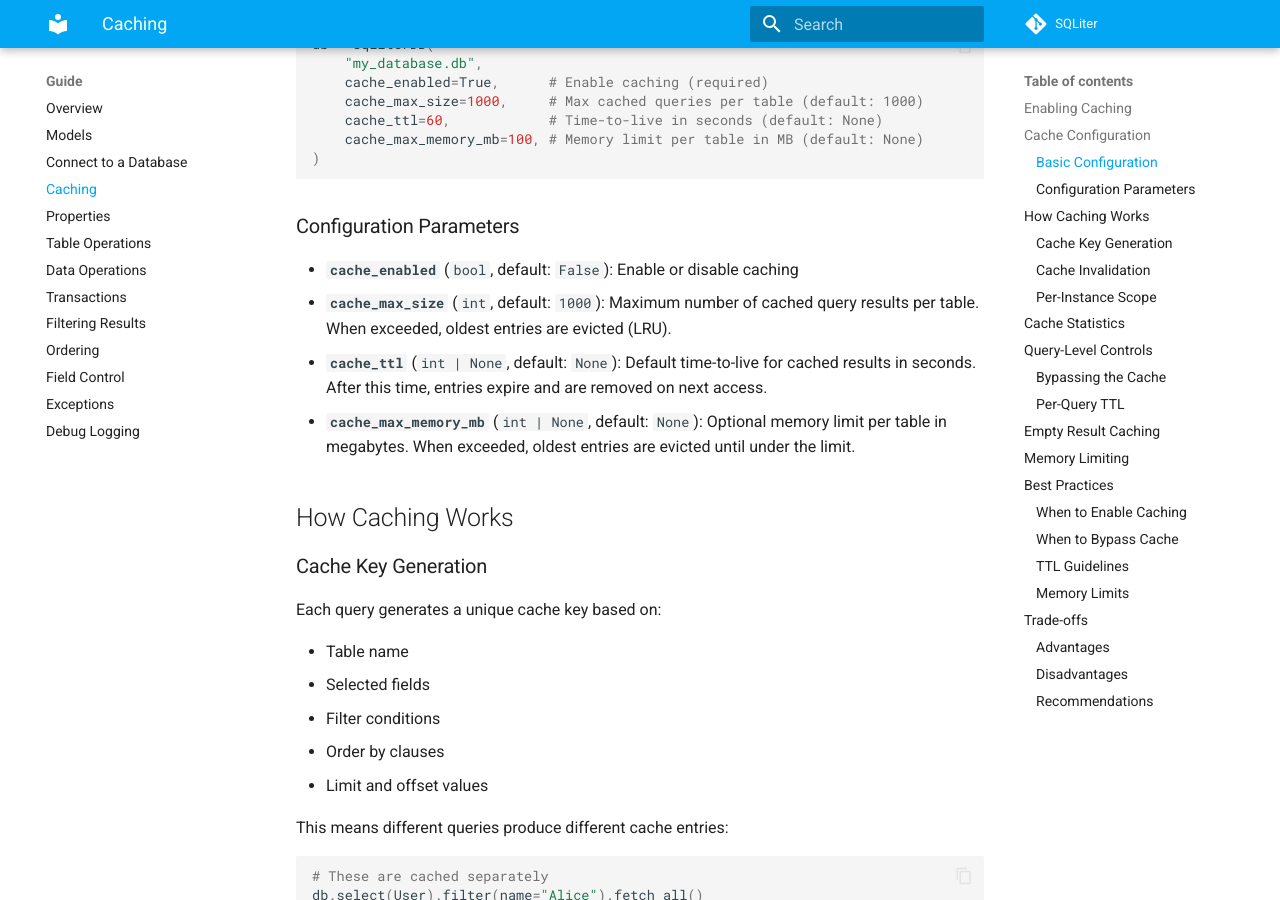
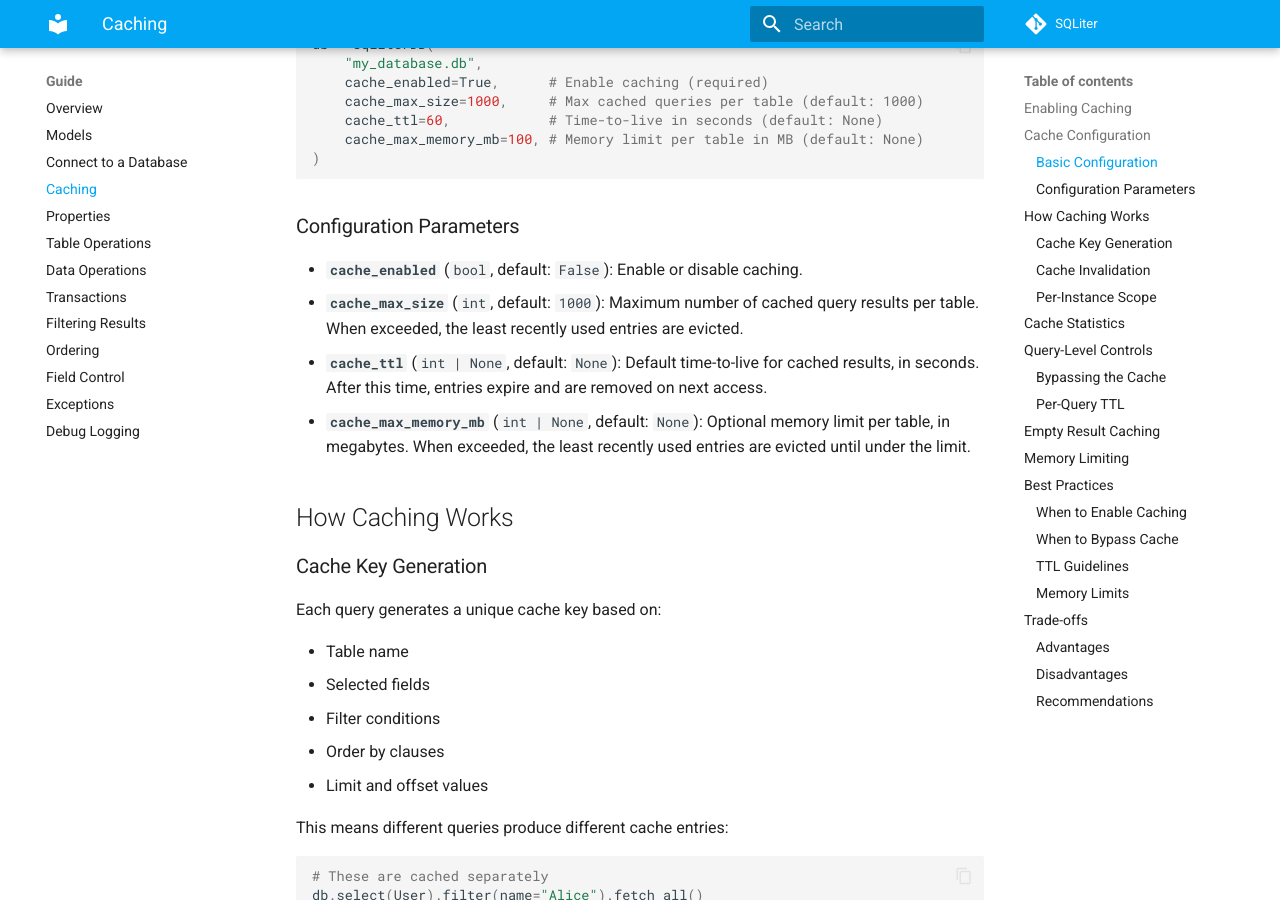
Before and after one commit to seapagan/sqliter-py, an MkDocs documentation site: the page built from docs/guide/caching.md, in a window 1280 px wide and 900 px high, scrolled down 653 px. Built offline with MkDocs 1.6.1 and Material for MkDocs 9.7.7, drawn with Linux system fonts in a browser that asks for light colours; plug-ins that fetch from the network failed and are left out; comment, search, counter and statistics services are not loaded; some of the changed text lies outside the part shown.

Commit message:
Improve cache option descriptions with precise wording
Replace "oldest entries are evicted" with "the least recently used
entries are evicted" and fix minor grammar for readability.

```diff
--- a/docs/guide/caching.md
+++ b/docs/guide/caching.md
@@ -32,15 +32,15 @@ db = SqliterDB(
 
 ### Configuration Parameters
 
-- **`cache_enabled`** (`bool`, default: `False`): Enable or disable caching
+- **`cache_enabled`** (`bool`, default: `False`): Enable or disable caching.
 - **`cache_max_size`** (`int`, default: `1000`): Maximum number of cached query
-  results per table. When exceeded, oldest entries are evicted (LRU).
+  results per table. When exceeded, the least recently used entries are evicted.
 - **`cache_ttl`** (`int | None`, default: `None`): Default time-to-live for cached
-  results in seconds. After this time, entries expire and are removed on next
+  results, in seconds. After this time, entries expire and are removed on next
   access.
 - **`cache_max_memory_mb`** (`int | None`, default: `None`): Optional memory
-  limit per table in megabytes. When exceeded, oldest entries are evicted until
-  under the limit.
+  limit per table, in megabytes. When exceeded, the least recently used entries
+  are evicted until under the limit.
 
 ## How Caching Works
 
@@ -171,9 +171,9 @@ db = SqliterDB("mydb.db", cache_enabled=True, cache_max_memory_mb=10)
 
 When the memory limit is exceeded:
 
-1. The cache evicts the oldest entries (LRU)
+1. The cache evicts the least recently used entries
 2. Continues evicting until there's room for the new entry
-3. Memory usage is tracked per-table
+3. Memory usage is tracked per table
 
 ## Best Practices
 
```
